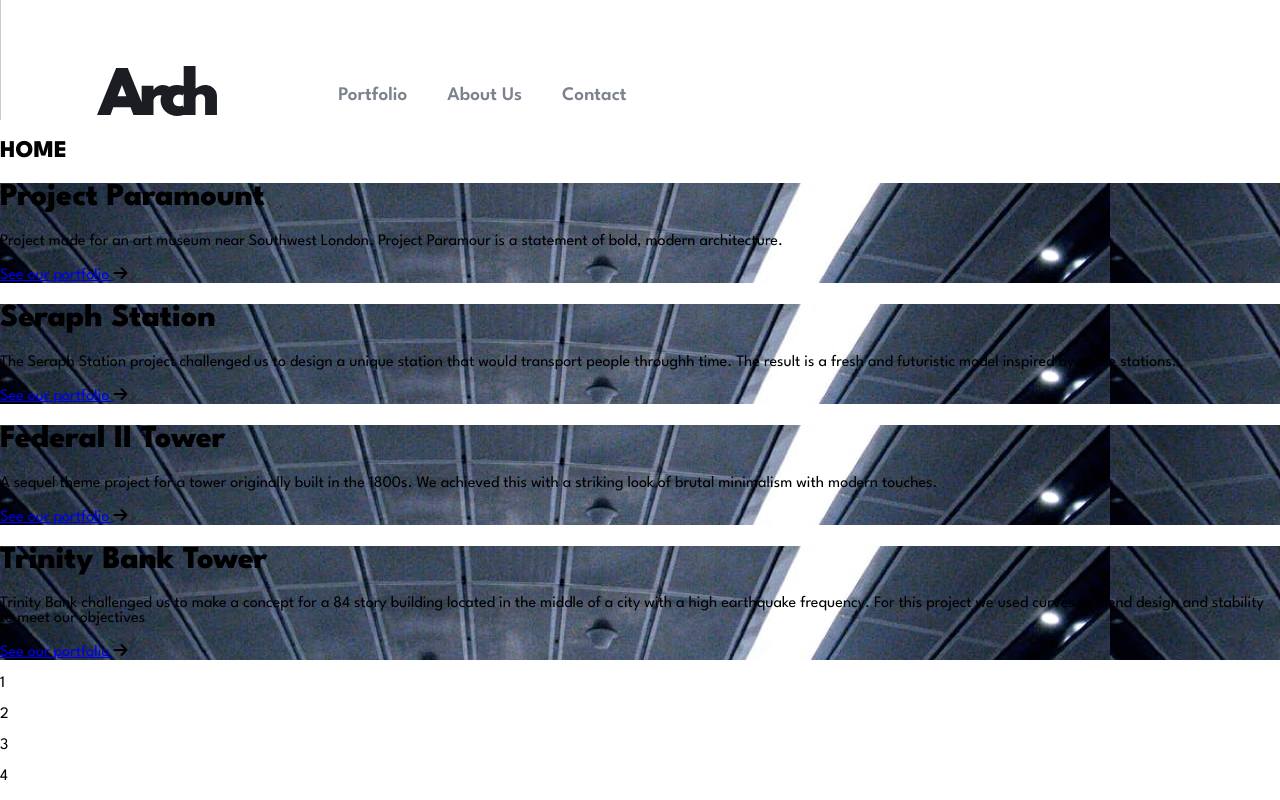
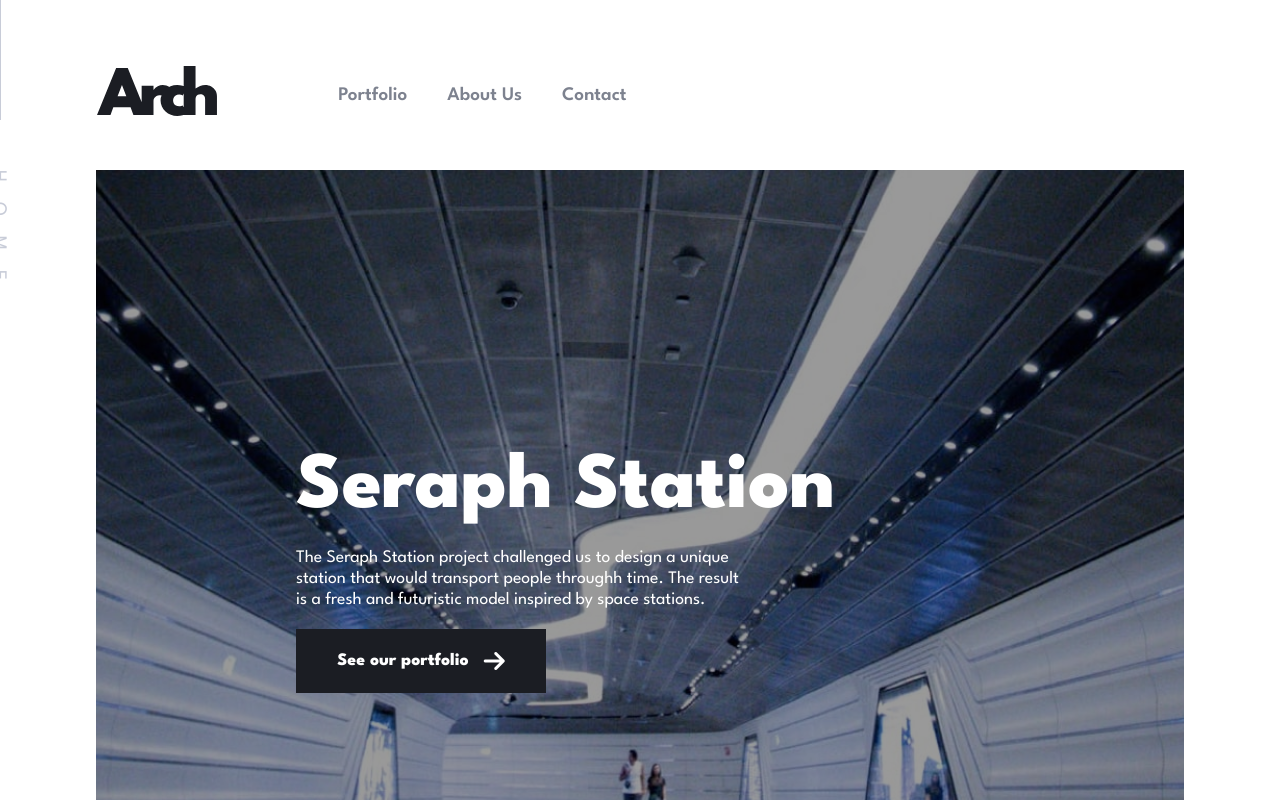
Before and after one commit to YannickWnz/arch-studio-website, a React (Create React App) app: page / in a window 1280 px wide. Shown: the top 800 px of the page. Built offline with nearby package versions, Linux system fonts and the light colour scheme.

Commit message:
home scss

```diff
--- a/src/pages/Home/Home.scss
+++ b/src/pages/Home/Home.scss
@@ -0,0 +1,322 @@
+@import '/src/Utilities/utilities';
+
+.home {
+    width: 100%;
+    min-height: 1000px;
+    margin-top:50px ;
+
+    .home-container {
+        width: 100%;
+        max-width: 1340px;
+        min-height: inherit;
+        margin: auto;
+        position: relative;
+
+        h2.vertical-intro {
+            position: absolute;
+            left: -26px;
+            writing-mode: vertical-lr;
+            color: $light-grey;
+            font-weight: normal;
+            font-size: 1.2em;
+            letter-spacing: 20px;
+        }
+
+        .home-contents-wrapper {
+            width: 100%;
+            max-width: 85%;
+            min-height: inherit;
+            margin: auto;
+
+            .home-slides-wrapper {
+                width: 100%;
+                height: 750px;
+                position: relative !important;
+
+                .slide {
+                    width: 100%;
+                    height: inherit;
+                    position: absolute;
+                    top: 0;
+                    left: 0;
+                    display: none;
+                }
+
+                .background-img-properties {
+                    background-blend-mode: overlay;
+                    background-position: center;
+                    background-repeat: no-repeat;
+                    background-size: cover;
+                    align-items: center;
+                }
+
+                .slide.active {
+                    @extend .background-img-properties;
+                    display: flex !important;
+                }
+
+                .slide-text-container {
+                    width: 100%;
+                    max-width: 600px;
+                    margin-left: 200px;
+
+                    h1 {
+                        color: white;
+                        font-size: 5em;
+                    }
+
+                    p {
+                        color: white;
+                        font-size: 1.1em;
+                        line-height: 1.2;
+                        max-width: 450px;
+                        margin-top: -30px;
+                    }
+
+                    .btn-wrapper {
+                        display: inline-block;
+                        background-color: $very-dark-blue;
+                        display: flex;
+                        align-items: center;
+                        justify-content: center;
+                        padding: 20px 0;
+                        max-width: 250px;
+                        cursor: pointer;
+
+                        a {
+                            color: white;
+                            text-decoration: none;
+                            font-weight: bold;
+                            font-size: 1.1em;
+                        }
+
+                        i {
+                            color: white;
+                            font-size: 1.5em;
+                            margin-left: 15px;
+                        }
+
+                    }
+
+                }
+
+                .switching-btn-wrapper {
+                    width: 350px;
+                    height: 80px;
+                    position: absolute;
+                    bottom: 0;
+                    display: flex;
+                    left: -88px;
+
+                    & div {
+                        color: $medium-grey;
+                        width: calc(100% / 4);
+                        display: flex;
+                        justify-content: center;
+                        align-items: center;
+                        font-weight: bold;
+                        font-size: 1.3em;
+                        background-color: white;
+                        cursor: pointer;
+                    }
+
+                    & div:hover {
+                        background-color: $very-light-grey;
+                    }
+
+                    & div.active {
+                        background: $very-dark-blue;
+                        color: white;
+                    }
+
+                }
+
+            }
+
+        }
+
+    }
+
+}
+
+// **************************** responsive styling START ****************************
+
+// large screen : 1201px START
+
+@media screen and (max-width: $large-screen) {
+    .home {
+
+        .home-container {
+            max-width: 1024px;
+            transition: all .5s ease-in-out;
+
+                .home-contents-wrapper {
+
+                    .home-slides-wrapper {
+
+                        .slide-text-container {
+                            margin-left: 100px;
+                            transition: all .5s ease-in-out;
+                    }
+
+                }
+
+            }
+
+        }
+
+    }
+}
+// large screen : 1201px END
+
+// small screen : 1024px START
+@media screen and (max-width: $small-screen) {
+    .home {
+
+        .home-container {
+            transition: all .5s ease-in-out;
+
+            h2.vertical-intro {
+                left: 0;
+                display: none;
+            }
+
+                .home-contents-wrapper {
+
+                    .home-slides-wrapper {
+
+                        .slide-text-container {
+                            margin-left: 50px;
+                            transition: all .5s ease-in-out;
+                        }
+
+                    .switching-btn-wrapper {
+                        display: none;
+                    }
+
+                }
+
+            }
+
+        }
+
+    }
+}
+// small screen : 1024px END
+
+// tablet screen : 768px START
+@media screen and (max-width: $tablet-screen) {
+    .home {
+        overflow-x: hidden;
+
+        .home-container {
+
+                .home-contents-wrapper {
+
+                    .home-slides-wrapper {
+
+                        .slide-text-container {
+                            margin: 0;
+                            padding: 40px;
+
+                                h1 {
+                                    font-size: 4em;
+                                    transition: all .5s ease-in-out;
+                                }
+                        }
+
+                }
+
+            }
+
+        }
+
+    }
+
+}
+// mobile screen : 480px END
+@media screen and (max-width: $mobile-device) {
+    .home {
+
+        .home-container {
+            max-width: 100%;
+            transition: all .5s ease-in-out;
+            margin: 0;
+
+            .home-contents-wrapper {
+                max-width: 100%;
+                transition: all .5s ease-in-out;
+
+                    .home-slides-wrapper {
+                        width: 100%;
+                        max-width: 100%;
+                        height: 600px;
+                        transition: all .5s ease-in-out;
+
+                        .slide {
+                            width: 100%;
+                            max-width: 100%;
+                        }
+
+                        .slide-text-container {
+                            // border: 1px solid olivedrab;
+
+                            h1 {
+                                font-size: 2.8em;
+                                max-width: 200px;
+                                transition: all .5s ease-in-out;
+                            }
+
+                            p {
+                                font-size: 1.1em;
+                                max-width: 200px;
+                                margin-top: -10px;
+                            }
+
+                            .btn-wrapper {
+                                padding: 16px 0;
+                                transition: all .5s ease-in-out;
+                            }
+                        }
+
+                }
+
+            }
+
+        }
+
+    }
+}
+// small mobile screen : 320px END
+@media screen and (max-width: $small-mobile-device) {
+    .home {
+
+        .home-container {
+
+            .home-contents-wrapper {
+
+                    .home-slides-wrapper {
+
+                        .slide-text-container {
+
+                            h1 {
+                                // font-size: 2em;
+                                transition: all .5s ease-in-out;
+                            }
+
+                            p {
+                                font-size: 1em;
+                                max-width: 200px;
+                                // border: 1px solid red;
+                            }
+                        }
+
+                }
+
+            }
+
+        }
+
+    }
+}
+// small mobile screen : 320px END
```
